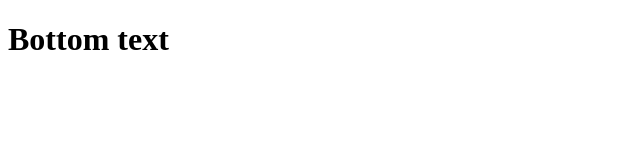
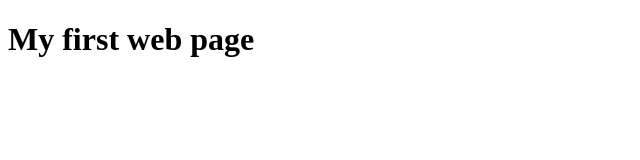
Before and after one commit to Thefrollickingnerd/Coursera_HTML, a plain HTML site: page site/index.html in a window 1280 px wide. Shown: the whole page, without its empty margins (0-640 px from the left). Drawn offline with Linux system fonts and the light colour scheme.

Commit message:
added index.html file

```diff
--- a/site/index.html
+++ b/site/index.html
@@ -5,11 +5,11 @@
     <meta charset="UTF-8">
     <meta http-equiv="X-UA-Compatible" content="IE=edge">
     <meta name="viewport" content="width=device-width, initial-scale=1.0">
-    <title>My first dev site</title>
+    <title>My first web page</title>
 </head>
 
 <body>
-    <h1>Bottom text</h1>
+    <h1>My first web page</h1>
 </body>
 
 </html>
```
